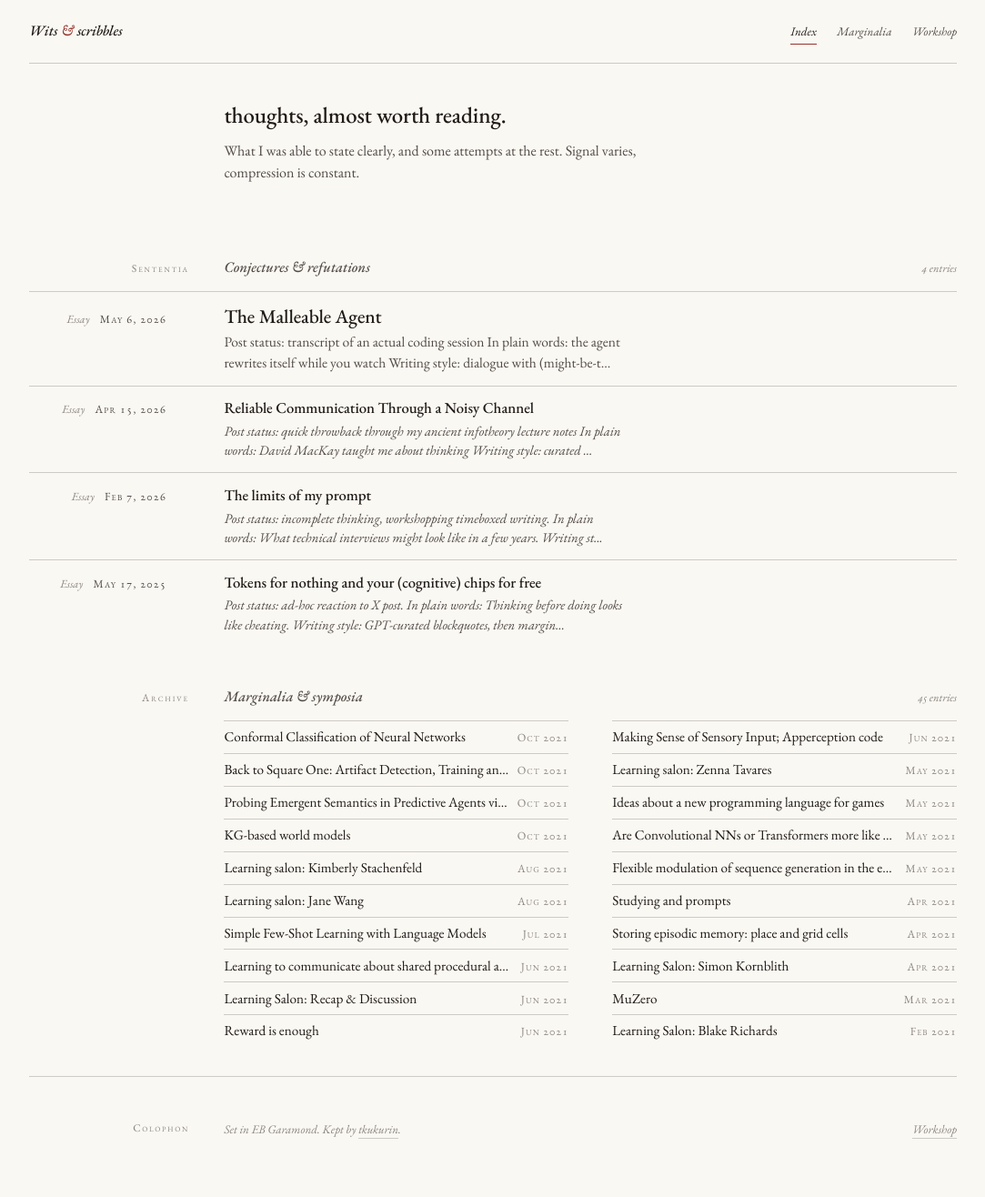
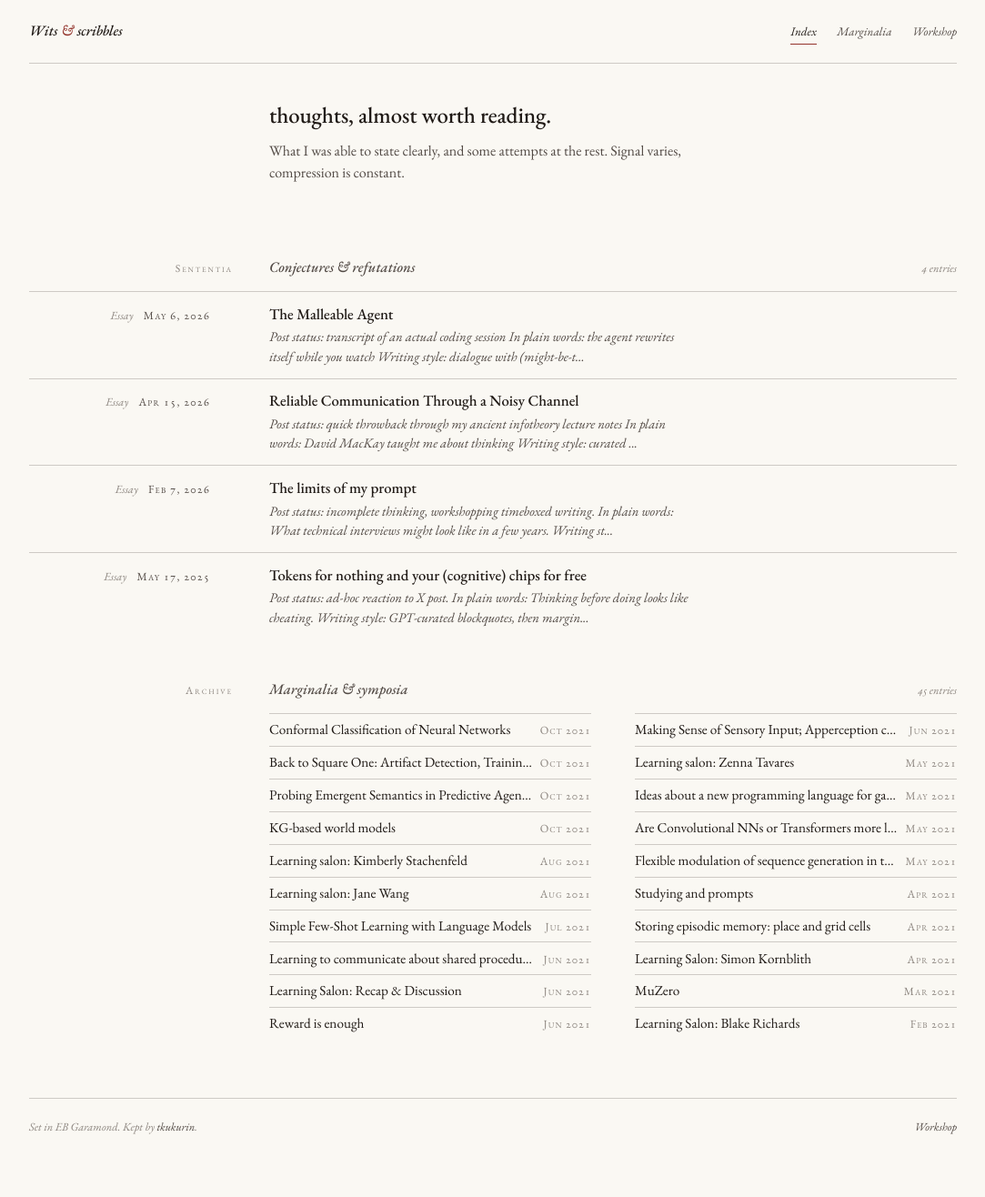
Before and after one commit to tkukurin/tkukurin.github.io, a Jekyll site: the page built from index.html, in a window 1280 px wide. Shown: the whole page at 91% size, without its empty margins (98-1181 px from the left). Built offline with Jekyll 4.4.1, drawn with Linux system fonts in a browser that asks for light colours.

Commit message:
layout updates

```diff
--- a/_layouts/default.html
+++ b/_layouts/default.html
@@ -28,16 +28,14 @@
   {{ content }}
 
   <footer class="foot">
-    <div class="l">Colophon</div>
-    <div class="r">
-      <span>Set in <em>EB Garamond</em>. Kept by <a href="https://github.com/tkukurin">tkukurin</a>.</span>
-      <span><a href="{{ '/impedimenta' | relative_url }}">Workshop</a></span>
-    </div>
+    <span>Set in <em>EB Garamond</em>. Kept by <a href="https://github.com/tkukurin">tkukurin</a>.</span>
+    <a href="{{ '/impedimenta' | relative_url }}">Workshop</a>
   </footer>
 </main>
 
 <script>
-// Lift kramdown footnotes into sidenotes on wide screens
+// Lift kramdown footnotes into margin notes on wide screens.
+// aside.fn-note positioned absolutely in the right margin of .post-content.
 (function(){
   if (window.innerWidth < 900) return;
   var content = document.querySelector('.post-content');
@@ -56,12 +57,33 @@
     note.innerHTML = '<span class="fn-num">' + (i + 1) + '.</span> ' +
       li.innerHTML.replace(/<a[^>]*class="reversefootnote"[^>]*>.*?<\/a>/g, '');
 
-    // Find the containing block element
-    var block = link.closest('h1, h2, h3, h4, h5, h6, p, li, blockquote, pre');
-    if (!block) block = link.parentElement;
+    // Append to .post-content; position absolutely relative to it.
+    content.appendChild(note);
 
-    // Insert after the block element (never inside headings — invalid DOM)
-    block.insertAdjacentElement('afterend', note);
+    // Align note top with the block element containing the ref.
+    var block = link.closest('h1, h2, h3, h4, h5, h6, p, li, blockquote, pre') || link.parentElement;
+    var top = block.offsetTop;
+
+    notes.push({ el: note, idealTop: top });
+  });
+
+  // Resolve overlaps: push notes down if they'd collide.
+  var gap = 6;
+  for (var i = 0; i < notes.length; i++) {
+    notes[i].el.style.top = notes[i].idealTop + 'px';
+  }
+  // Second pass: after rendering, fix collisions using actual heights.
+  requestAnimationFrame(function(){
+    var prevBottom = 0;
+    for (var i = 0; i < notes.length; i++) {
+      var el = notes[i].el;
+      var currentTop = parseFloat(el.style.top);
+      if (currentTop < prevBottom + gap) {
+        currentTop = prevBottom + gap;
+        el.style.top = currentTop + 'px';
+      }
+      prevBottom = currentTop + el.offsetHeight;
+    }
   });
 
   fnSection.classList.add('footnotes-hidden');
--- a/_layouts/post.html
+++ b/_layouts/post.html
@@ -3,7 +3,7 @@
 ---
 <section class="post-content{% if page.class %} {{ page.class }}{% endif %}">
   <h1>{{ page.title }}</h1>
-  <p class="subtitle">{{ page.date | date: "%B %-d, %Y" }}{% if page.tags.size > 0 %} · <em>{{ page.tags | join: ", " }}</em>{% endif %}</p>
+  <p class="post-meta">{{ page.date | date: "%-d %b %Y" }}{% if page.tags.size > 0 %} · <em>{{ page.tags | join: ", " }}</em>{% endif %}</p>
 
   {{ content }}
 </section>
--- a/css/tufte.css
+++ b/css/tufte.css
@@ -11,9 +11,9 @@
   --serif: 'EB Garamond', 'Hoefler Text', Garamond, Georgia, serif;
   --mono:  'Inconsolata', ui-monospace, 'SF Mono', Menlo, monospace;
 
-  --measure: 30em;
-  --sidebar: 11rem;
-  --gap: 2.4rem;
+  --measure: 32em;
+  --sidebar: 14rem;
+  --gap: 2.5rem;
 }
 
 @media (prefers-color-scheme: dark) {
@@ -36,7 +36,7 @@
   background: var(--paper);
   color: var(--ink);
   font-family: var(--serif);
-  font-size: 17px;
+  font-size: 19px;
   line-height: 1.5;
   font-feature-settings: "kern", "liga", "clig", "onum";
   font-variant-numeric: oldstyle-nums proportional-nums;
@@ -228,7 +228,8 @@
 }
 .post .d em { font-style: normal; }
 
-/* featured row */
+/* featured row... not sure i like this */
+/*
 .row.feat .post .t {
   font-size: 1.32rem;
   line-height: 1.22;
@@ -240,6 +241,7 @@
   font-size: 0.97rem;
 }
 .row.feat .post .d em { font-style: italic; }
+*/
 
 /* === Flowing two-column archive list === */
 .col-list {
@@ -289,34 +291,32 @@
 
 /* === Footer === */
 .foot {
-  display: grid;
-  grid-template-columns: var(--sidebar) 1fr;
-  gap: var(--gap);
-  padding: 3rem 0 4rem;
-  margin-top: 2rem;
+  margin-top: 4rem;
+  padding: 1.4rem 0 4rem;
   border-top: 0.5px solid var(--rule);
+  display: flex;
+  justify-content: space-between;
+  align-items: baseline;
   color: var(--ink-3);
-  font-size: 0.82rem;
+  font-size: 0.78rem;
   font-style: italic;
 }
-.foot .l {
-  text-align: right;
-  font-variant: small-caps;
-  font-feature-settings: "smcp", "c2sc", "onum";
-  letter-spacing: 0.14em;
-  font-style: normal;
-  font-size: 0.74rem;
+.foot a { color: var(--ink-2); text-decoration: none; border: 0; }
+.foot a:hover { color: var(--rubric); }
+
+.post-meta {
+  font-style: italic;
+  font-size: 0.88rem;
+  color: var(--ink-3);
+  margin: 0 0 2rem;
 }
-.foot .r { display: flex; justify-content: space-between; gap: 2rem; flex-wrap: wrap; }
-.foot a { border-bottom: 0.5px solid var(--rule); padding-bottom: 1px; }
-.foot a:hover { border-bottom-color: var(--rubric); color: var(--ink); }
 
 /* === Post content === */
 .post-content {
-  padding: 2rem 0 0;
-  margin-left: calc(var(--sidebar) + var(--gap));
+  padding: 1.6rem 0 0;
   max-width: var(--measure);
   position: relative;
+  margin: 0 0 0 max(0px, calc(50% - var(--measure)/2 - var(--sidebar)/2 - var(--gap)/2));
 }
 
 .post-content h1 {
@@ -359,6 +359,7 @@
   color: var(--ink-2);
 }
 
+
 .post-content a { color: var(--rubric); }
 .post-content a:hover {
   text-decoration: underline;
@@ -379,7 +380,9 @@
 .post-content hr {
   border: none;
   border-top: 0.5px solid var(--rule);
-  margin: 2rem 0;
+  margin: 2.2rem 0;
+  width: 6rem;
+  height: 0;
 }
 
 /* Code */
@@ -475,14 +478,11 @@
 
 /* Sidenote mode (wide screens, activated by JS) */
 .post-content .fn-note {
-  float: left;
-  clear: left;
+  position: absolute;
+  right: calc(-1 * (var(--sidebar) + var(--gap)));
   width: var(--sidebar);
-  margin-left: calc(-1 * (var(--sidebar) + var(--gap)));
-  margin-top: 0;
-  margin-bottom: 1.4rem;
   font-family: var(--serif);
-  font-size: 0.82rem;
+  font-size: 0.78rem;
   font-style: normal;
   font-variant: normal;
   font-weight: normal;
@@ -491,13 +491,17 @@
   line-height: 1.45;
   color: var(--ink-2);
   font-feature-settings: "kern", "liga", "onum";
-  text-indent: 0;
-  text-align: right;
+  text-align: left;
 }
 .post-content .fn-note .fn-num {
   color: var(--rubric);
   font-feature-settings: "lnum";
-  margin-right: 0.4em;
+  margin-right: 0.3em;
+  display: inline;
+}
+.post-content .fn-note p {
+  display: inline;
+  margin: 0;
 }
 .post-content .fn-note em { font-style: italic; }
 .footnotes-hidden { display: none; }
@@ -598,9 +602,9 @@
     grid-template-columns: 1fr;
     gap: 0.4rem;
   }
-  .post-content { margin-left: 0; }
+  .post-content { margin-left: 0; margin-right: 0; }
   .intro { padding: 1.6rem 0 1.4rem; }
-  .intro .l, .sec .l, .marg, .foot .l {
+  .intro .l, .sec .l, .marg {
     text-align: left;
     display: flex;
     flex-wrap: wrap;
```
Also changed, not shown: other parts of _layouts/default.html (+3 -0 lines).
